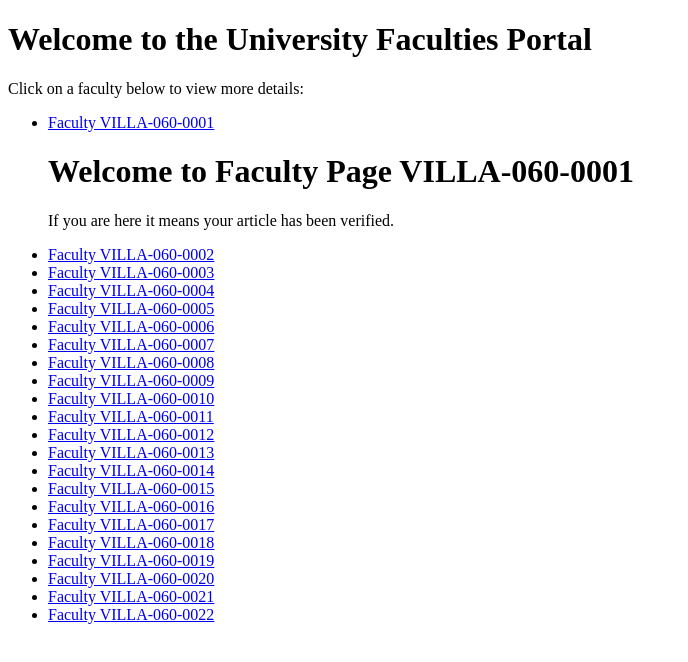
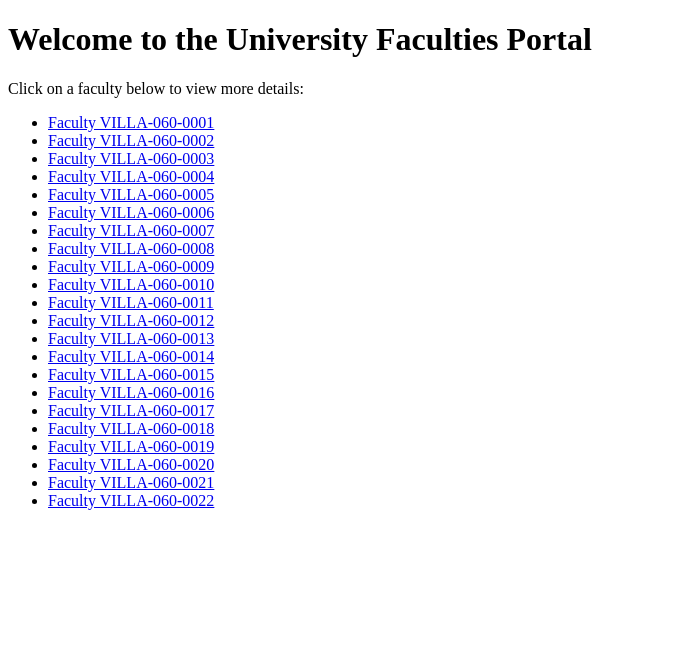
Before and after one commit to Systems001-stack/university-faculties-ujl, a plain HTML site: page index.html in a window 1280 px wide. Shown: the whole page, without its empty margins (0-688 px from the left). Drawn offline with Linux system fonts and the light colour scheme.

Commit message:
Update index.html

```diff
--- a/index.html
+++ b/index.html
@@ -10,8 +10,6 @@
     <p>Click on a faculty below to view more details:</p>
     <ul>
         <li><a href="VILLA-060-0001.html">Faculty VILLA-060-0001</a></li>
-        <h1>Welcome to Faculty Page VILLA-060-0001</h1>
-<p>If you are here it means your article has been verified.</p>
         <li><a href="VILLA-060-0002.html">Faculty VILLA-060-0002</a></li>
         <li><a href="VILLA-060-0003.html">Faculty VILLA-060-0003</a></li>
         <li><a href="VILLA-060-0004.html">Faculty VILLA-060-0004</a></li>
```
